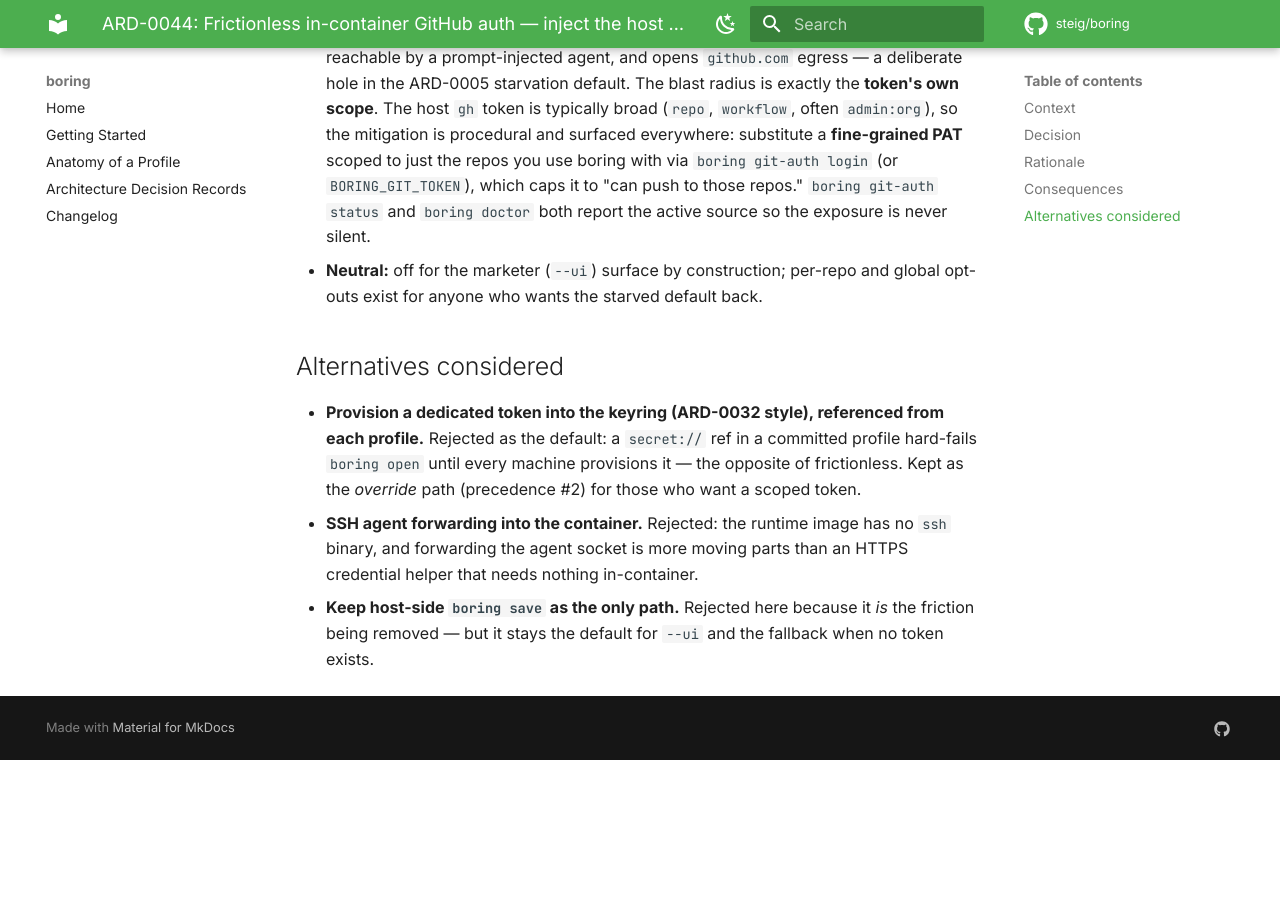
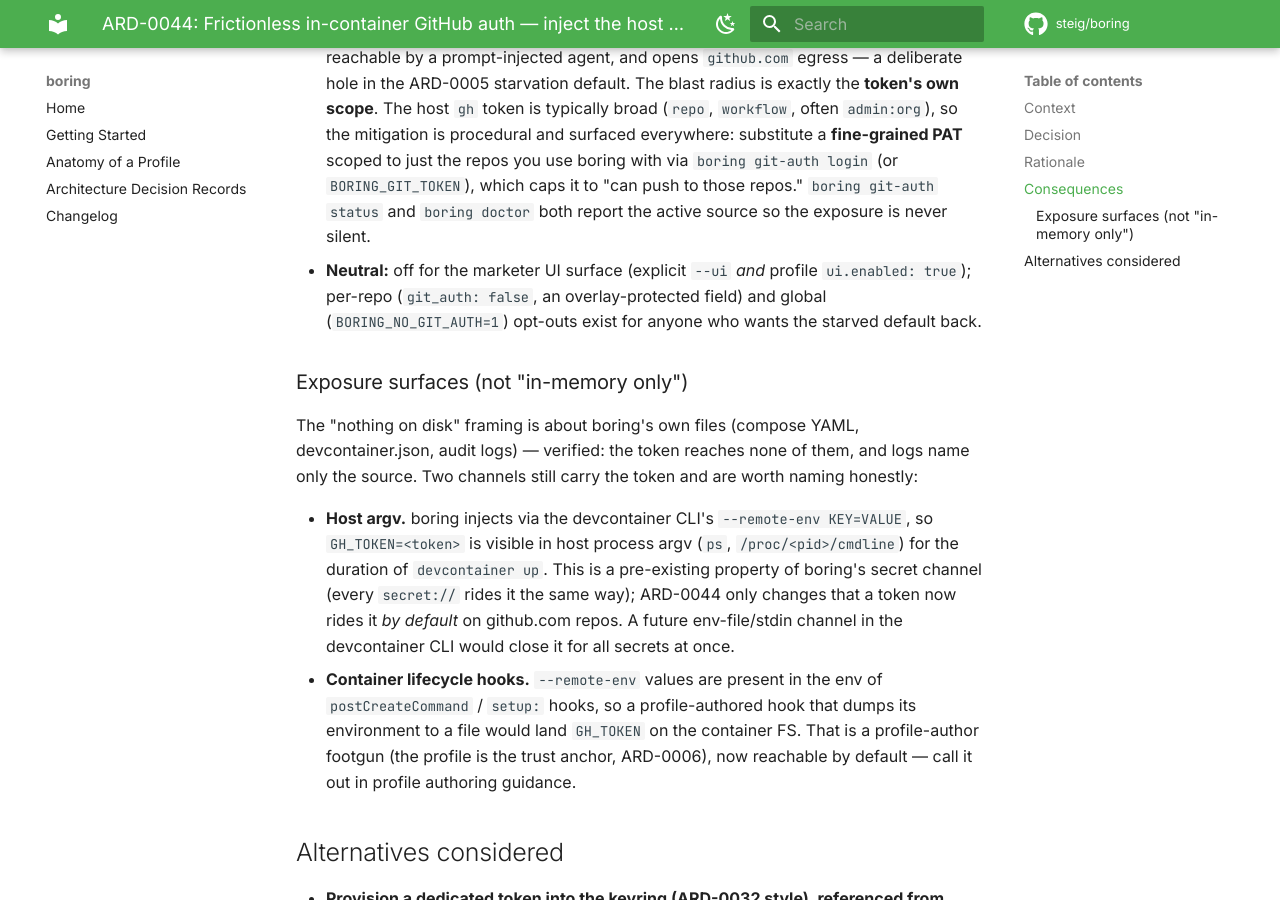
Before and after one commit to steig/boring, an MkDocs documentation site: the page built from docs/ards/ard-0044-frictionless-in-container-github-auth.md, in a window 1280 px wide and 900 px high, scrolled down 1986 px. Built offline with MkDocs 1.6.1 and Material for MkDocs 9.7.7, drawn with Linux system fonts in a browser that asks for light colours; comment, search, counter and statistics services are not loaded; before the commit the page ends 2746 px from its top, so only the background shows below that.

Commit message:
fix(git-auth): address security review (ARD-0044)
- Gate on EFFECTIVE UI state, not just the --ui flag: a profile with
  ui.enabled:true now also suppresses token injection on a plain `boring
  open` (the marketer surface). Headless run passes "off".
- Protect `git_auth` as an overlay field so a gitignored/machine overlay
  can't re-enable what a committed profile set to false.
- Anchor origin detection on the real github.com remote forms (no bare
  substring) so look-alike hosts like github.com.evil.tld don't activate.
- Strip CR/LF from forwarded git identity.
- doctor: require a non-empty keychain value; note the per-repo opt-out.
- ARD: document host-argv + lifecycle-hook token exposure honestly.
- tests: +3 regression cases (ui.enabled gate, look-alike origin).

Co-Authored-By: Claude Opus 4.8 (1M context) <noreply@anthropic.com>

```diff
--- a/docs/ards/ard-0044-frictionless-in-container-github-auth.md
+++ b/docs/ards/ard-0044-frictionless-in-container-github-auth.md
@@ -41,7 +41,14 @@ Configuring git through `GIT_CONFIG_*` env rather than a container script means
 
 - **Positive:** in-container `git push` / `gh pr create` just work; agents stop handing pushes back to the host; zero per-repo or per-machine setup for the common case; nothing on disk.
 - **Negative / the trade-off:** this puts a push-capable GitHub token in every container, reachable by a prompt-injected agent, and opens `github.com` egress — a deliberate hole in the ARD-0005 starvation default. The blast radius is exactly the **token's own scope**. The host `gh` token is typically broad (`repo`, `workflow`, often `admin:org`), so the mitigation is procedural and surfaced everywhere: substitute a **fine-grained PAT** scoped to just the repos you use boring with via `boring git-auth login` (or `BORING_GIT_TOKEN`), which caps it to "can push to those repos." `boring git-auth status` and `boring doctor` both report the active source so the exposure is never silent.
-- **Neutral:** off for the marketer (`--ui`) surface by construction; per-repo and global opt-outs exist for anyone who wants the starved default back.
+- **Neutral:** off for the marketer UI surface (explicit `--ui` *and* profile `ui.enabled: true`); per-repo (`git_auth: false`, an overlay-protected field) and global (`BORING_NO_GIT_AUTH=1`) opt-outs exist for anyone who wants the starved default back.
+
+### Exposure surfaces (not "in-memory only")
+
+The "nothing on disk" framing is about boring's own files (compose YAML, devcontainer.json, audit logs) — verified: the token reaches none of them, and logs name only the source. Two channels still carry the token and are worth naming honestly:
+
+- **Host argv.** boring injects via the devcontainer CLI's `--remote-env KEY=VALUE`, so `GH_TOKEN=<token>` is visible in host process argv (`ps`, `/proc/<pid>/cmdline`) for the duration of `devcontainer up`. This is a pre-existing property of boring's secret channel (every `secret://` rides it the same way); ARD-0044 only changes that a token now rides it *by default* on github.com repos. A future env-file/stdin channel in the devcontainer CLI would close it for all secrets at once.
+- **Container lifecycle hooks.** `--remote-env` values are present in the env of `postCreateCommand` / `setup:` hooks, so a profile-authored hook that dumps its environment to a file would land `GH_TOKEN` on the container FS. That is a profile-author footgun (the profile is the trust anchor, ARD-0006), now reachable by default — call it out in profile authoring guidance.
 
 ## Alternatives considered
 
```
Also changed, not shown: 5 other files.
